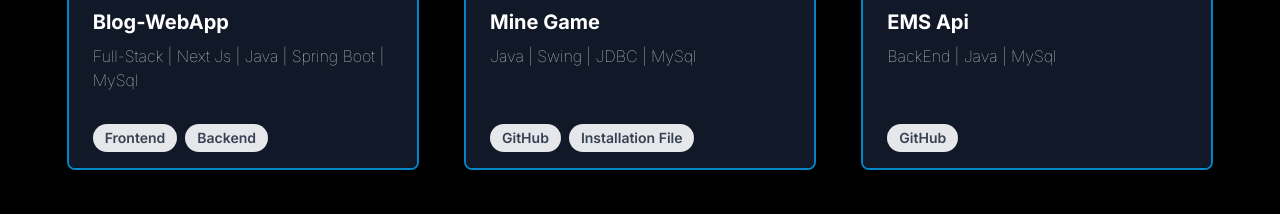
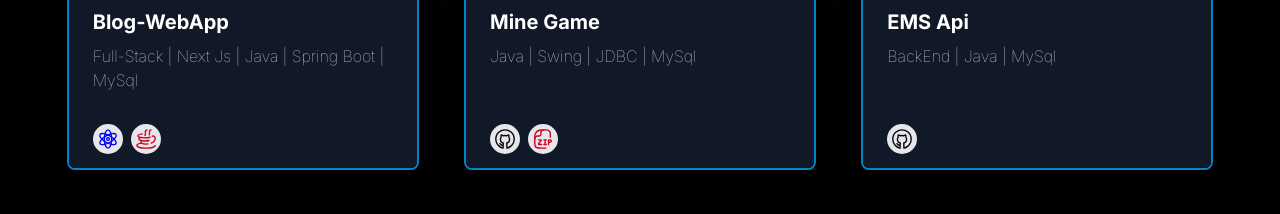
Before and after one commit to vineet-javadev/Portfolio, a Next.js app: page / in a window 1280 px wide. Shown: the part 880-1094 px from the top of the page. Built offline with nearby package versions, Linux system fonts and the light colour scheme.

Commit message:
update 0.1.5

```diff
--- a/app/page.js
+++ b/app/page.js
@@ -5,6 +5,7 @@ import Link from "next/link";
 import { useEffect, useState } from "react";
 import React, { useRef } from "react";
 import emailjs from "@emailjs/browser";
+import "./globals.css";
 
 export default function Home() {
   useEffect(() => {
@@ -306,16 +307,90 @@ export default function Home() {
               <Link
                 href="https://github.com/vineet-javadev/myBlog-webApp-Frontend"
                 target="_blank"
-                className="cursor-pointer inline-block bg-gray-200 rounded-full px-3 py-1 text-sm md:text-xs lg:text-sm font-semibold text-gray-700 mr-2 mb-2"
+                className="cursor-pointer inline-block bg-gray-200 rounded-full p-1 text-sm md:text-xs lg:text-sm font-semibold text-gray-700 mr-2"
               >
-                Frontend
+                {/* Frontend */}
+                <svg
+                  className="hover:scale-110 hover:animate-spin"
+                  xmlns="http://www.w3.org/2000/svg"
+                  viewBox="0 0 24 24"
+                  width="22"
+                  height="22"
+                  color="blue"
+                  fill="none"
+                >
+                  <path
+                    d="M8.00001 12C8.00001 6.47715 9.79087 2 12 2C14.2091 2 16 6.47715 16 12C16 17.5228 14.2091 22 12 22C9.79087 22 8.00001 17.5228 8.00001 12Z"
+                    stroke="currentColor"
+                    strokeWidth="1.5"
+                  />
+                  <path
+                    d="M9.97531 8.61921C14.8173 5.85779 19.649 5.17014 20.7673 7.08331C21.8855 8.99648 18.8667 12.786 14.0247 15.5474C9.18271 18.3088 4.35098 18.9965 3.23277 17.0833C2.11455 15.1701 5.13329 11.3806 9.97531 8.61921Z"
+                    stroke="currentColor"
+                    strokeWidth="1.5"
+                  />
+                  <path
+                    d="M14.0247 8.61921C18.8667 11.3806 21.8855 15.1701 20.7673 17.0833C19.649 18.9965 14.8173 18.3088 9.97531 15.5474C5.13329 12.786 2.11455 8.99648 3.23277 7.08331C4.35098 5.17014 9.18271 5.85779 14.0247 8.61921Z"
+                    stroke="currentColor"
+                    strokeWidth="1.5"
+                  />
+                  <path
+                    d="M13.5 12C13.5 12.8284 12.8284 13.5 12 13.5C11.1716 13.5 10.5 12.8284 10.5 12C10.5 11.1716 11.1716 10.5 12 10.5C12.8284 10.5 13.5 11.1716 13.5 12Z"
+                    stroke="currentColor"
+                    strokeWidth="1.5"
+                  />
+                </svg>
               </Link>
               <Link
                 href="https://github.com/vineet-javadev/myBlog-webApp-Backend"
                 target="_blank"
-                className="cursor-pointer inline-block bg-gray-200 rounded-full px-3 py-1 text-sm md:text-xs lg:text-sm text-sm font-semibold text-gray-700 mr-2 mb-2"
+                className="cursor-pointer inline-block bg-gray-200 rounded-full p-1 text-sm md:text-xs lg:text-sm font-semibold text-gray-700 mr-2"
               >
-                Backend
+                {/* Backend */}
+                <svg
+                  className="hover:scale-110 hover:animate-spin"
+                  xmlns="http://www.w3.org/2000/svg"
+                  viewBox="0 0 24 24"
+                  width="22"
+                  height="22"
+                  color="#d0021b"
+                  fill="none"
+                >
+                  <path
+                    d="M6.17481 10.3333C4.96738 10.7408 4.22049 11.304 4.22049 11.9261C4.22049 12.7743 5.60897 13.513 7.6601 13.897M7.6601 13.897C6.89833 14.2824 6.44271 14.7715 6.44271 15.3038C6.44271 16.5474 8.93001 17.5556 11.9983 17.5556C12.7884 17.5556 13.54 17.4887 14.2205 17.3682M7.6601 13.897C8.61629 14.076 9.71648 14.1779 10.8872 14.1779C12.5946 14.1779 14.1521 13.9611 15.3316 13.6045M16.4427 10.1243C15.031 10.5414 13.0635 10.8002 10.8872 10.8002C6.5916 10.8002 3.10938 9.79203 3.10938 8.5484C3.10938 7.5881 5.18563 6.76821 8.10937 6.44446"
+                    stroke="currentColor"
+                    strokeWidth="1.5"
+                    strokeLinecap="round"
+                    strokeLinejoin="round"
+                  />
+                  <path
+                    d="M22 19.0699C22 20.6882 17.5228 22 12 22C6.47715 22 2 20.6882 2 19.0699C2 17.9195 3.70729 16.9239 7 16.4444"
+                    stroke="currentColor"
+                    strokeWidth="1.5"
+                    strokeLinecap="round"
+                  />
+                  <path
+                    d="M18.7591 8.78799C22.9744 7.69436 23.5765 14.2562 17.5547 16.4438"
+                    stroke="currentColor"
+                    strokeWidth="1.5"
+                    strokeLinecap="round"
+                    strokeLinejoin="round"
+                  />
+                  <path
+                    d="M17.5582 2C16.8173 2.12346 15.4246 2.81481 15.7802 4.59259C16.1358 6.37037 15.6322 7.30864 15.3359 7.55556"
+                    stroke="currentColor"
+                    strokeWidth="1.5"
+                    strokeLinecap="round"
+                    strokeLinejoin="round"
+                  />
+                  <path
+                    d="M13.1128 2C12.372 2.14815 10.9793 2.97778 11.3349 5.11111C11.6905 7.24444 11.1869 7.81482 10.8906 8.11111"
+                    stroke="currentColor"
+                    strokeWidth="1.5"
+                    strokeLinecap="round"
+                    strokeLinejoin="round"
+                  />
+                </svg>
               </Link>
               {/* <span className="cursor-pointer inline-block bg-gray-200 rounded-full px-3 py-1 text-sm font-semibold text-gray-700 mr-2 mb-2">
                 Visit
@@ -342,17 +417,66 @@ export default function Home() {
               <Link
                 href={"https://github.com/vineet-javadev/Mine-Game"}
                 target="_blank"
-                className="cursor-pointer inline-block text-sm md:text-xs lg:text-sm bg-gray-200 rounded-full px-3 py-1 font-semibold text-gray-700 mr-2 mb-2"
+                className="cursor-pointer inline-block text-sm md:text-xs lg:text-sm bg-gray-200 rounded-full p-1 font-semibold text-gray-700 mr-2"
               >
-                GitHub
+                {/* GitHub */}
+                <svg
+                  className="hover:scale-110 hover:animate-spin"
+                  xmlns="http://www.w3.org/2000/svg"
+                  viewBox="0 0 24 24"
+                  width="22"
+                  height="22"
+                  color="black"
+                  fill="none"
+                >
+                  <path
+                    d="M6.51734 17.1132C6.91177 17.6905 8.10883 18.9228 9.74168 19.2333M9.86428 22C8.83582 21.8306 2 19.6057 2 12.0926C2 5.06329 8.0019 2 12.0008 2C15.9996 2 22 5.06329 22 12.0926C22 19.6057 15.1642 21.8306 14.1357 22C14.1357 22 13.9267 18.5826 14.0487 17.9969C14.1706 17.4113 13.7552 16.4688 13.7552 16.4688C14.7262 16.1055 16.2043 15.5847 16.7001 14.1874C17.0848 13.1032 17.3268 11.5288 16.2508 10.0489C16.2508 10.0489 16.5318 7.65809 15.9996 7.56548C15.4675 7.47287 13.8998 8.51192 13.8998 8.51192C13.4432 8.38248 12.4243 8.13476 12.0018 8.17939C11.5792 8.13476 10.5568 8.38248 10.1002 8.51192C10.1002 8.51192 8.53249 7.47287 8.00036 7.56548C7.46823 7.65809 7.74917 10.0489 7.74917 10.0489C6.67316 11.5288 6.91516 13.1032 7.2999 14.1874C7.79575 15.5847 9.27384 16.1055 10.2448 16.4688C10.2448 16.4688 9.82944 17.4113 9.95135 17.9969C10.0733 18.5826 9.86428 22 9.86428 22Z"
+                    stroke="currentColor"
+                    strokeWidth="1.5"
+                    strokeLinecap="round"
+                    strokeLinejoin="round"
+                  />
+                </svg>
               </Link>
-              <Link download={true}
+              <Link
+                download={true}
                 href={
                   "https://github.com/vineet-javadev/Mine-Game/blob/main/Installation%20file/MineSetup.exe"
                 }
               >
-                <span className="cursor-pointer inline-block text-sm md:text-xs lg:text-sm bg-gray-200 rounded-full px-3 py-1  font-semibold text-gray-700 mr-2 mb-2">
-                  Installation File
+                <span className="cursor-pointer inline-block text-sm md:text-xs lg:text-sm bg-gray-200 rounded-full p-1  font-semibold text-gray-700 mr-2 ">
+                  {/* Installation File */}
+                  <svg
+                    className="hover:scale-110 hover:animate-spin"
+                    xmlns="http://www.w3.org/2000/svg"
+                    viewBox="0 0 24 24"
+                    width="22"
+                    height="22"
+                    color="#d0021b"
+                    fill="none"
+                  >
+                    <path
+                      d="M7 13H9.87684C10.1285 13 10.2684 13.291 10.1112 13.4874L7.14993 17.1877C6.88793 17.515 7.1211 18 7.54051 18H10.5013M13.0021 13H14.2526M14.2526 13H15.503M14.2526 13V17.8096M13.0021 18H15.503M18.0039 18V13H19.4687C20.1185 13 20.818 13.2888 20.963 13.9219C21.0123 14.1368 21.0124 14.3459 20.963 14.563C20.8173 15.2035 20.1126 15.5 19.4555 15.5H19.0043"
+                      stroke="currentColor"
+                      strokeWidth="1.5"
+                      strokeLinecap="round"
+                      strokeLinejoin="round"
+                    />
+                    <path
+                      d="M15 22H10.7273C7.46607 22 5.83546 22 4.70307 21.2022C4.37862 20.9736 4.09058 20.7025 3.8477 20.3971C3 19.3313 3 17.7966 3 14.7273V12.1818C3 9.21865 3 7.73706 3.46894 6.55375C4.22281 4.65142 5.81714 3.15088 7.83836 2.44135C9.09563 2 10.6698 2 13.8182 2C15.6173 2 16.5168 2 17.2352 2.2522C18.3902 2.65765 19.3012 3.5151 19.732 4.60214C20 5.27832 20 6.12494 20 7.81818V10"
+                      stroke="currentColor"
+                      strokeWidth="1.5"
+                      strokeLinecap="round"
+                      strokeLinejoin="round"
+                    />
+                    <path
+                      d="M3 12C3 10.1591 4.49238 8.66667 6.33333 8.66667C6.99912 8.66667 7.78404 8.78333 8.43137 8.60988C9.00652 8.45576 9.45576 8.00652 9.60988 7.43136C9.78333 6.78404 9.66667 5.99912 9.66667 5.33333C9.66667 3.49238 11.1591 2 13 2"
+                      stroke="currentColor"
+                      strokeWidth="1.5"
+                      strokeLinecap="round"
+                      strokeLinejoin="round"
+                    />
+                  </svg>
                 </span>
               </Link>
             </div>
@@ -377,10 +501,30 @@ export default function Home() {
               <Link
                 href="https://github.com/vineet-javadev/EMS-API-in-Spring-Boot"
                 target="_blank"
-                className="cursor-pointer inline-block bg-gray-200 rounded-full px-3 py-1 text-sm md:text-xs lg:text-sm font-semibold text-gray-700 mr-2 mb-2"
+                data-tooltip-target="tooltip-default"
+                className=" cursor-pointer inline-block bg-gray-200 rounded-full p-1 text-sm md:text-xs lg:text-sm font-semibold text-gray-700 mr-2 "
               >
-                GitHub
+                {/* GitHub */}
+                <svg
+                  className="hover:scale-110 hover:animate-spin"
+                  xmlns="http://www.w3.org/2000/svg"
+                  viewBox="0 0 24 24"
+                  width="22"
+                  height="22"
+                  color="black"
+                  fill="none"
+                >
+                  <path
+                    d="M6.51734 17.1132C6.91177 17.6905 8.10883 18.9228 9.74168 19.2333M9.86428 22C8.83582 21.8306 2 19.6057 2 12.0926C2 5.06329 8.0019 2 12.0008 2C15.9996 2 22 5.06329 22 12.0926C22 19.6057 15.1642 21.8306 14.1357 22C14.1357 22 13.9267 18.5826 14.0487 17.9969C14.1706 17.4113 13.7552 16.4688 13.7552 16.4688C14.7262 16.1055 16.2043 15.5847 16.7001 14.1874C17.0848 13.1032 17.3268 11.5288 16.2508 10.0489C16.2508 10.0489 16.5318 7.65809 15.9996 7.56548C15.4675 7.47287 13.8998 8.51192 13.8998 8.51192C13.4432 8.38248 12.4243 8.13476 12.0018 8.17939C11.5792 8.13476 10.5568 8.38248 10.1002 8.51192C10.1002 8.51192 8.53249 7.47287 8.00036 7.56548C7.46823 7.65809 7.74917 10.0489 7.74917 10.0489C6.67316 11.5288 6.91516 13.1032 7.2999 14.1874C7.79575 15.5847 9.27384 16.1055 10.2448 16.4688C10.2448 16.4688 9.82944 17.4113 9.95135 17.9969C10.0733 18.5826 9.86428 22 9.86428 22Z"
+                    stroke="currentColor"
+                    strokeWidth="1.5"
+                    strokeLinecap="round"
+                    strokeLinejoin="round"
+                  />
+                </svg>
               </Link>
+              {/* tooltip */}
+
               {/* <span className="cursor-pointer inline-block bg-gray-200 rounded-full px-3 py-1 text-sm font-semibold text-gray-700 mr-2 mb-2">
                 Visit
               </span> */}
```
Also changed, not shown: app/globals.css (line endings or trailing spaces).
